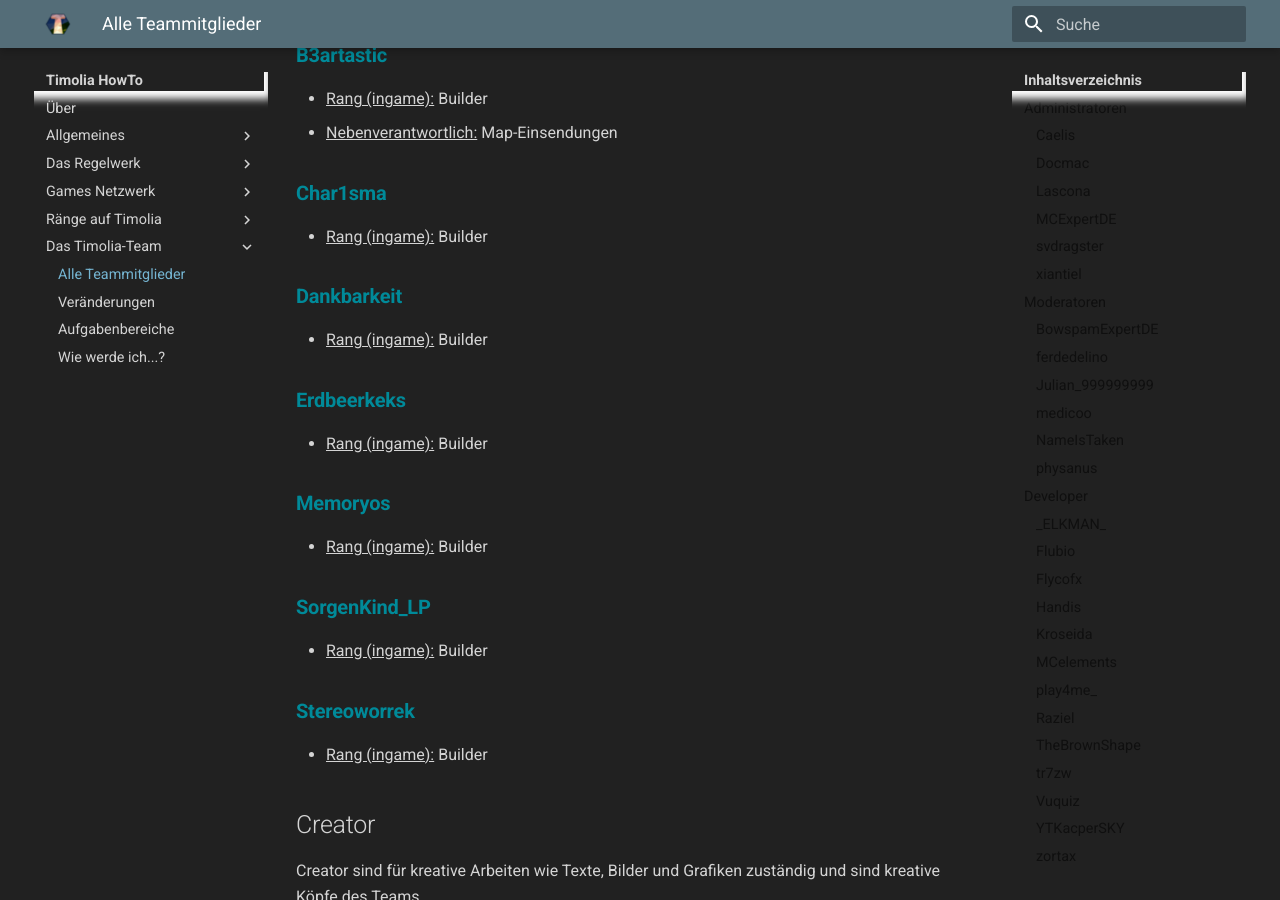
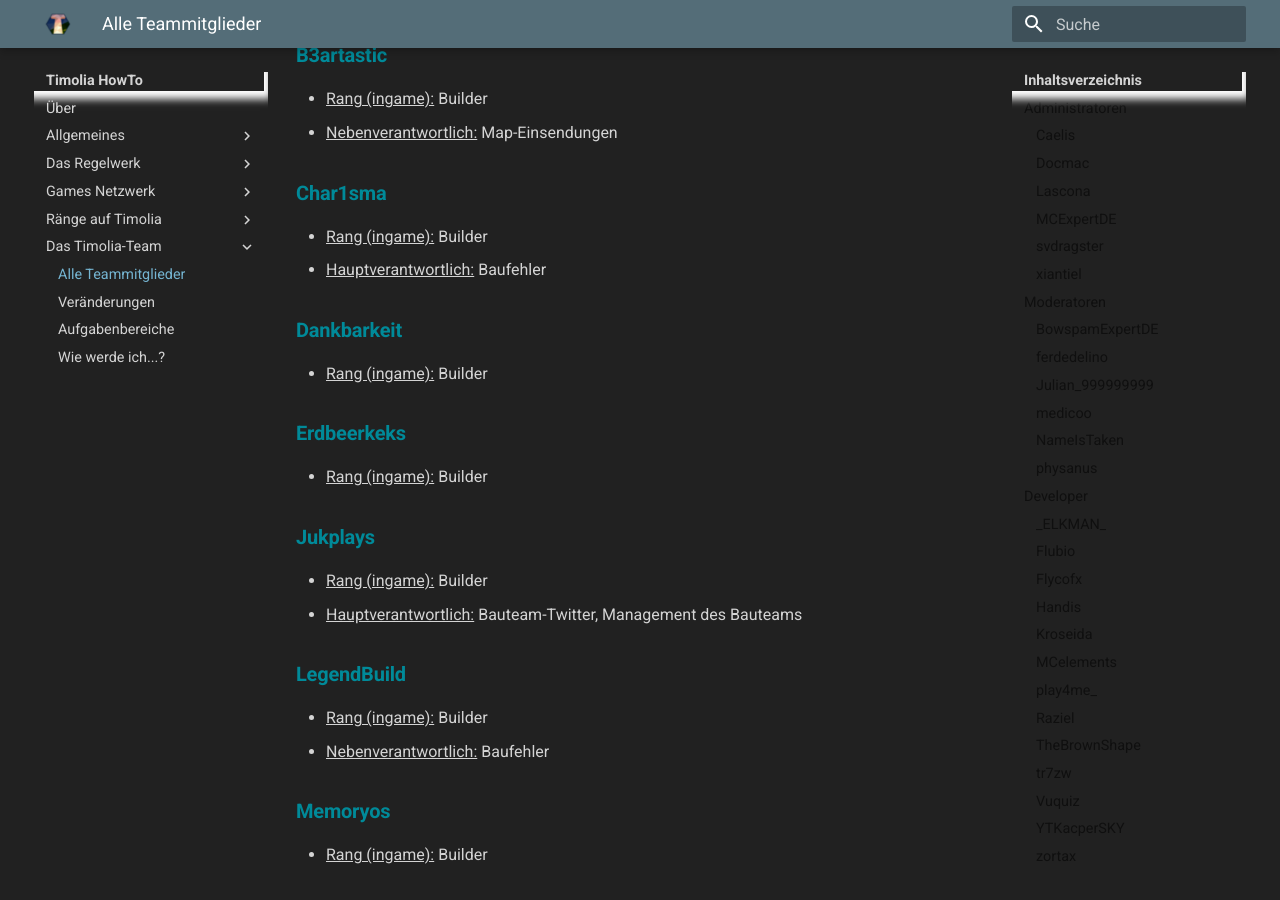
Before and after one commit to TimoliaDE/HowTo, an MkDocs documentation site: the page built from docs/team/members.md, in a window 1280 px wide and 900 px high, scrolled down 6268 px. Built offline with MkDocs 1.6.1 and Material for MkDocs 9.7.7, drawn with Linux system fonts in a browser that asks for light colours; old or Windows-style settings are respelled for this version of MkDocs.

Commit message:
Jukplays Native -> Builder, HV: Bauteam-Twitter, Management des Bauteams, LegendBuild Native -> Builder, NV Baufehler Char1sma: HV Baufehler,

```diff
--- a/docs/team/members.md
+++ b/docs/team/members.md
@@ -179,12 +179,22 @@ Sie sind für die Arenen und Maps des Timolia-Netzwerkes verantwortlich und entw
 
 ### <strong><span class='builder'>Char1sma</span></strong>
 - <u>Rang (ingame):</u> Builder
+- <u>Hauptverantwortlich:</u> Baufehler
 
 ### <strong><span class='builder'>Dankbarkeit</span></strong>
 - <u>Rang (ingame):</u> Builder
 
 ### <strong><span class='builder'>Erdbeerkeks</span></strong>
 - <u>Rang (ingame):</u> Builder
+
+### <strong><span class='builder'>Jukplays</span></strong>
+- <u>Rang (ingame):</u> Builder
+- <u>Hauptverantwortlich:</u> Bauteam-Twitter, Management des Bauteams
+
+
+### <strong><span class='builder'>LegendBuild</span></strong>
+- <u>Rang (ingame):</u> Builder
+- <u>Nebenverantwortlich:</u> Baufehler
 
 ### <strong><span class='builder'>Memoryos</span></strong>
 - <u>Rang (ingame):</u> Builder
```
Also changed, not shown: docs/team/changes.md (+2 -0 lines), docs/team/responsibilities.md (+12 -0 lines).
